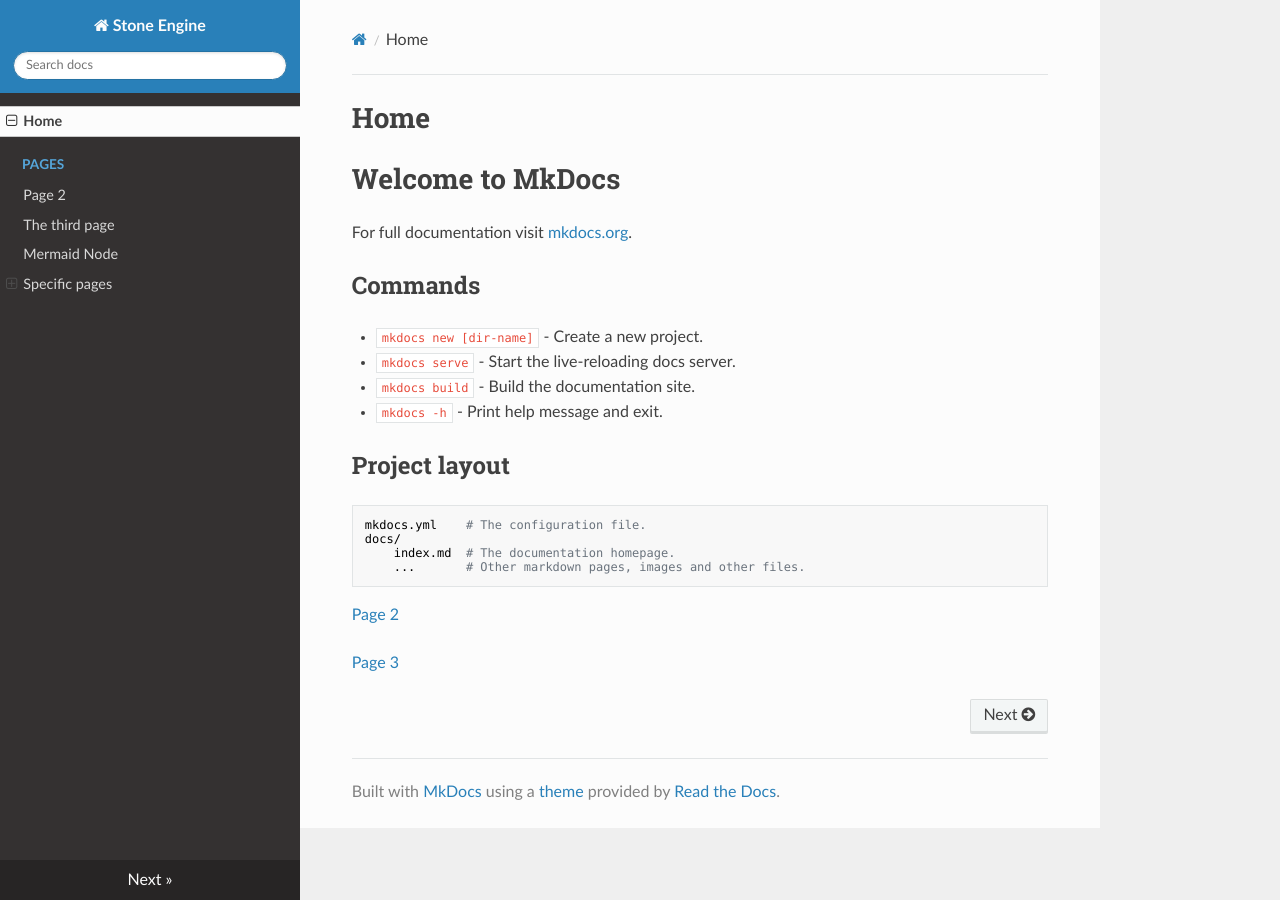
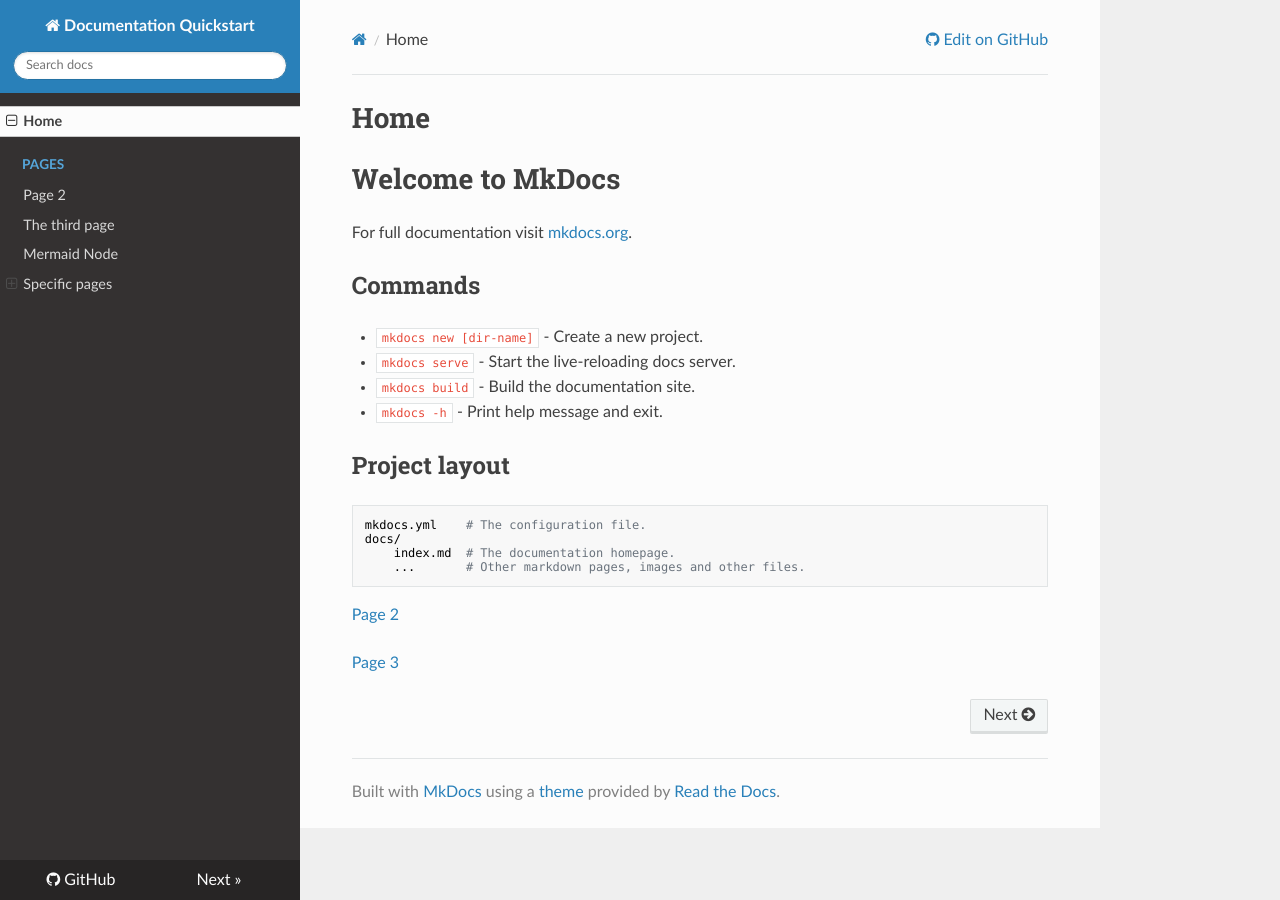
Before and after one commit to LimpingPebble/demo-repository, an MkDocs documentation site: the page built from docs/docs/index.md, in a window 1280 px wide. Built offline with MkDocs 1.6.1, drawn with Linux system fonts in a browser that asks for light colours; nearby versions of some CDN libraries.

Commit message:
Update mkdocs header

```diff
--- a/docs/mkdocs.yml
+++ b/docs/mkdocs.yml
@@ -1,4 +1,10 @@
-site_name: Stone Engine
+site_name: Documentation Quickstart
+
+site_description: Starter template for a MkDocs docs site on GH Pages - including CI
+site_url: https://limpingpebble.github.io/demo-repository/
+
+repo_url: https://github.com/LimpingPebble/demo-repository
+edit_uri: edit/main/docs/docs
 
 plugins:
   - search
```
